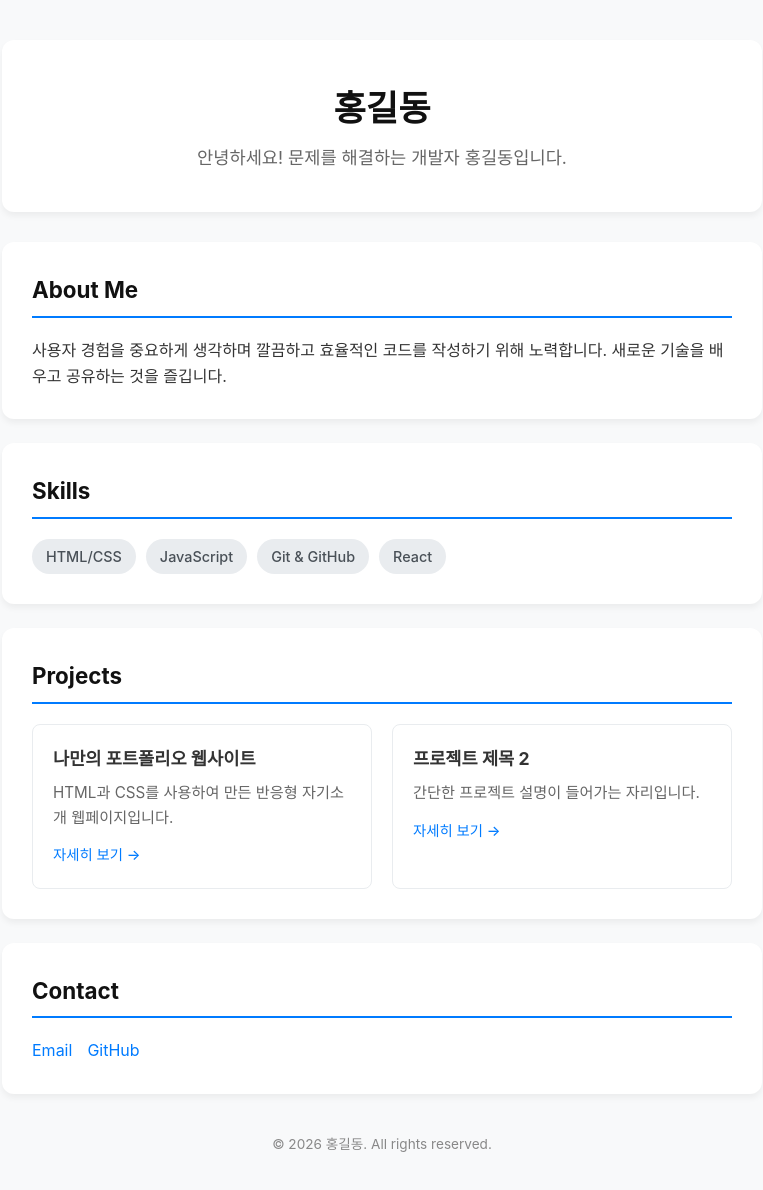
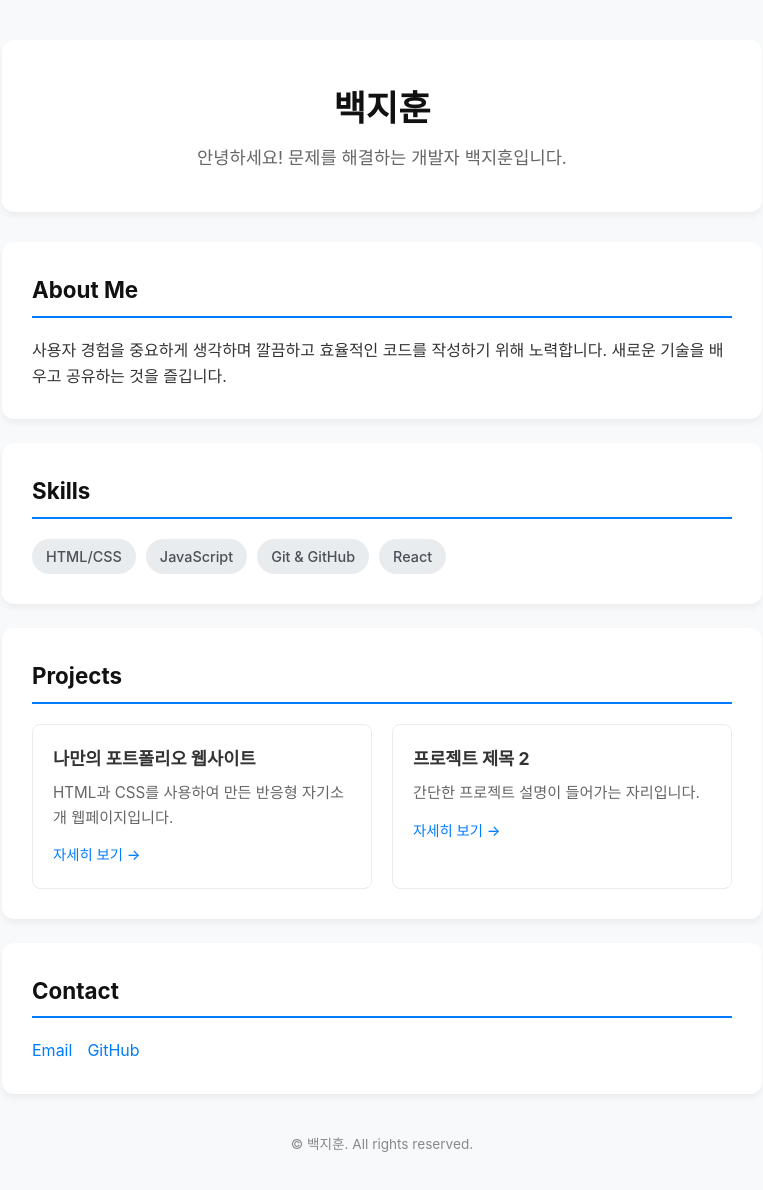
Before and after one commit to BaeckJihoon/homepage, a plain HTML site: page index.html in a window 1280 px wide. Shown: the whole page, without its empty margins (258-1021 px from the left). Drawn offline with Linux system fonts and the light colour scheme.

Commit message:
Add files via upload

```diff
--- a/index.html
+++ b/index.html
@@ -3,7 +3,7 @@
 <head>
   <meta charset="UTF-8">
   <meta name="viewport" content="width=device-width, initial-scale=1.0">
-  <title>자기소개 포트폴리오</title>
+  <title>백지훈 | 포트폴리오</title>
   <style>
     /* 기본 스타일 초기화 및 폰트 설정 */
     * {
@@ -148,8 +148,8 @@
   <div class="container">
     <!-- 헤더: 프로필 메인 -->
     <header>
-      <h1>홍길동</h1>
-      <p>안녕하세요! 문제를 해결하는 개발자 홍길동입니다.</p>
+      <h1>백지훈</h1>
+      <p>안녕하세요! 문제를 해결하는 개발자 백지훈입니다.</p>
     </header>
 
     <!-- 자기소개 섹션 -->
@@ -199,7 +199,7 @@
     </section>
 
     <footer>
-      <p>&copy; 2026 홍길동. All rights reserved.</p>
+      <p>&copy; 백지훈. All rights reserved.</p>
     </footer>
   </div>
 
```
